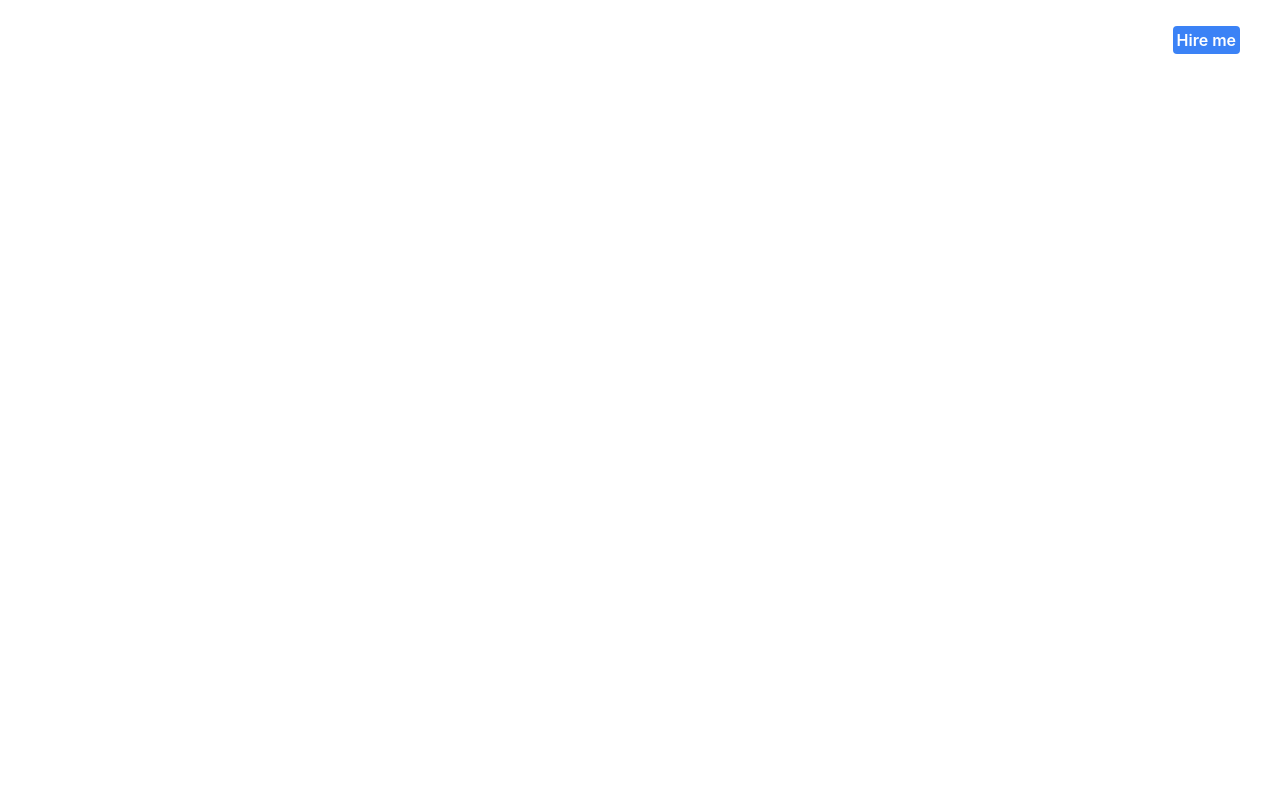
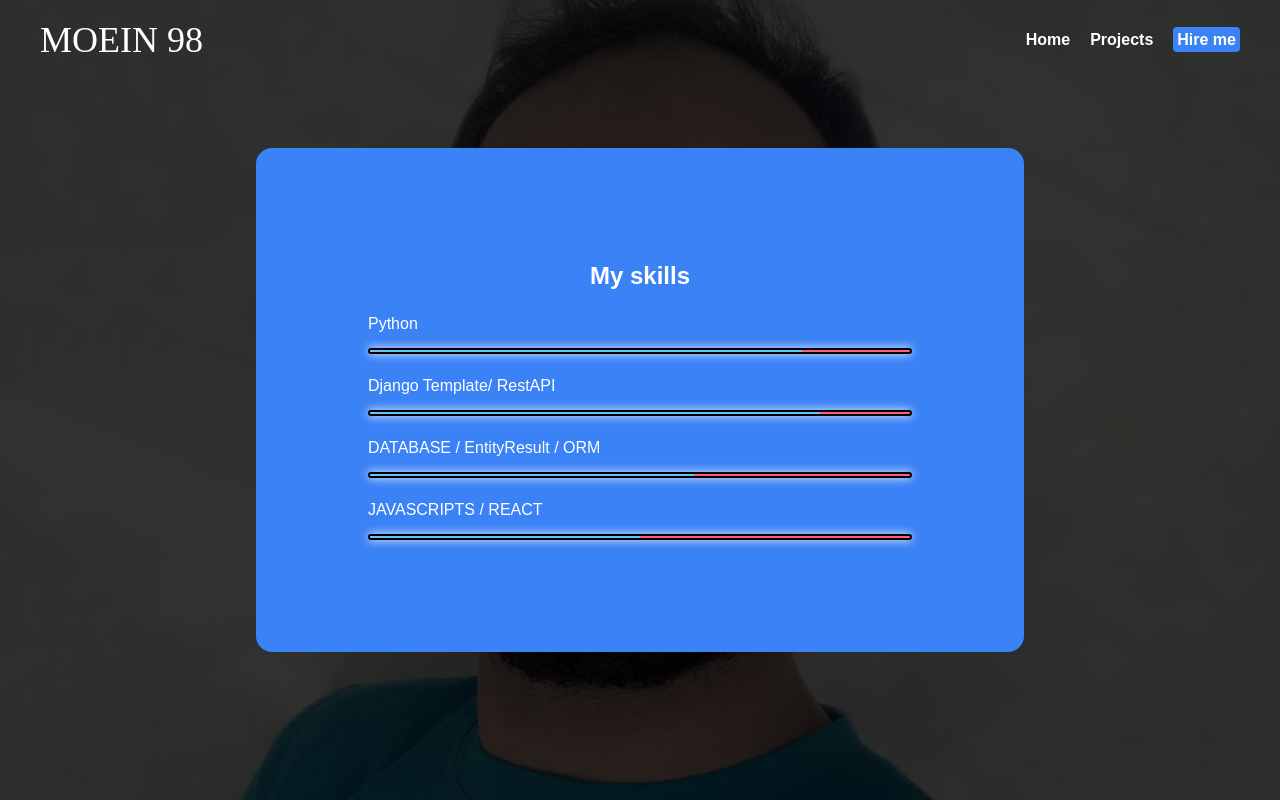
Before and after one commit to m-moein98/portfolio, a React (Create React App) app: page /skills in a window 1280 px wide. Built offline with nearby package versions, Linux system fonts and the light colour scheme.

Commit message:
'skills page added and bug fix'

```diff
--- a/src/App.js
+++ b/src/App.js
@@ -4,6 +4,7 @@ import Header from './components/Header'
 import Showcase from './components/Showcase'
 import Projects from './components/Projects'
 import Hire from './components/Hire'
+import Skills from './components/Skills'
 function App() {
   return (
     <Router>
@@ -17,6 +18,9 @@ function App() {
       <Route path="/hire">
         <Hire />
       </Route>
+      <Route path="/skills">
+        <Skills/>
+      </Route>
     </Router>
   );
 }
--- a/src/components/Header.js
+++ b/src/components/Header.js
@@ -1,6 +1,7 @@
 import React from 'react'
 import { Link } from 'react-router-dom'
 import is_iranian from "../region_check";
+
 const Header = () => {
     if(is_iranian){
         return (
@@ -17,7 +18,10 @@ const Header = () => {
                             <Link to="/" className="font-semibold hover:text-blue-300">صفحه اصلی</Link>
                         </li>
                         <li className="mr-5">
-                            <Link to="/Projects" className="font-semibold hover:text-blue-300">پروژه ها</Link>
+                            <Link to="/projects" className="font-semibold hover:text-blue-300">پروژه ها</Link>
+                        </li>
+                        <li className="mr-5">
+                            <Link to="/skills" className="font-semibold hover:text-blue-300">مهارت ها</Link>
                         </li>
                         <li>
                             <Link className="bg-blue-500 p-2 rounded font-semibold transition-all hover:bg-blue-500 hover:text-blue-300" to="/Hire">برای من پیام بزار</Link>
--- a/src/components/Projects.js
+++ b/src/components/Projects.js
@@ -1,5 +1,6 @@
 import React,{useState} from 'react'
 import data from '../data'
+
 const Projects = () => {
     const [items] = useState(data)
     return (
--- a/src/components/Showcase.js
+++ b/src/components/Showcase.js
@@ -1,6 +1,7 @@
 import React from 'react'
 import { Link } from 'react-router-dom'
 import is_iranian from "../region_check";
+
 const Showcase = () => {
     if (is_iranian) {
         return (
@@ -17,7 +18,6 @@ const Showcase = () => {
                     <Link className="mr-5 bg-white text-blue-500 p-2 px-2 rounded font-semibold transition-all hover:bg-blue-800 hover:text-white" to="/projects">نمونه کارهای من</Link>
                 </div>
                 </div>
-
             </section>
         )
     }
--- /dev/null
+++ b/src/components/Skills.js
@@ -0,0 +1,47 @@
+import React from 'react';
+import '../skills.css';
+import is_iranian from "../region_check";
+
+const Skills =()=>{
+    return(
+        <section className="showcase sm:h-2/4 ">
+        <div className="overlay flex flex-col items-center justify-center">
+            <div className="skills bg-blue-500 rounded-2xl lg:w-3/5 sm:w-4/5">
+                <div className="m-20 lg:m-28 sm:m-3/4">
+                    {is_iranian ? (
+                        <h1 id="title" className="text-2xl font-black text-center">توانایی های من</h1>
+                    ) : (
+                        <h1 id="title" className="text-2xl font-black text-center">My skills</h1>
+                    )}
+                    <li>
+                        <h3>Python</h3>
+                        <span className="bar mt-3">
+                            <span className="html w-4/5"></span>
+                        </span>
+                    </li>
+                    <li>
+                        <h3>Django Template/ RestAPI</h3>
+                        <span className="bar mt-3">
+                            <span className="css w-5/6"></span>
+                        </span>
+                    </li>
+                    <li>
+                        <h3>DATABASE / EntityResult / ORM</h3>
+                        <span className="bar mt-3">
+                            <span className="jquery w-3/5"></span>
+                        </span>
+                    </li>
+                    <li>
+                        <h3>JAVASCRIPTS / REACT</h3>
+                        <span className="bar mt-3">
+                            <span className="javascript w-3/6"></span>
+                        </span>
+                    </li>
+                </div>
+            </div>
+        </div>
+        </section>
+    )
+};
+
+export default Skills;
--- a/src/index.js
+++ b/src/index.js
@@ -1,4 +1,4 @@
-import React, { Suspense } from 'react';
+import React from 'react';
 import ReactDOM from 'react-dom';
 import './index.css';
 import App from './App';
--- a/src/region_check.js
+++ b/src/region_check.js
@@ -3,6 +3,6 @@ if (navigator.languages){
     is_iranian = navigator.languages.includes("fa");
 }
 else{
-    is_iranian = navigator.language == "fa"
+    is_iranian = navigator.language === "fa"
 }
 export default is_iranian
--- /dev/null
+++ b/src/skills.css
@@ -0,0 +1,50 @@
+body{
+    background: #333;
+    font-family: sans-serif;
+    list-style: none;
+    padding: 0;
+    width: auto;
+}
+.skills{
+    margin: auto;
+    color:white;
+}
+.skills  li{
+    margin: 20px 0;
+}
+*, *::before, *::after{
+  box-sizing:unset;
+}
+*:not(.bar){
+    box-sizing:border-box;
+}
+.bar{
+    background: #fc5c84;
+    display: block;
+    height: 2px;
+    border: 2px solid rgba(0,0,0,1);
+    border-radius: 3px;
+    overflow: hidden;
+    box-shadow: 0 0 10px white;
+}
+.bar span{
+    height: 2px;
+    float: left;
+    background: #61c8ff;
+}
+.html{
+    animation: anime 2s;
+}
+.css{
+    animation: anime 3s;
+}
+.jquery{
+    animation: anime 4s;
+}
+.javascript{
+    animation: anime 5s;
+}
+@keyframes anime{
+    0%{width: 0%;}
+    100%{}
+}
```
Also changed, not shown: 1 other file (tests, documents, lock files or other folders).
